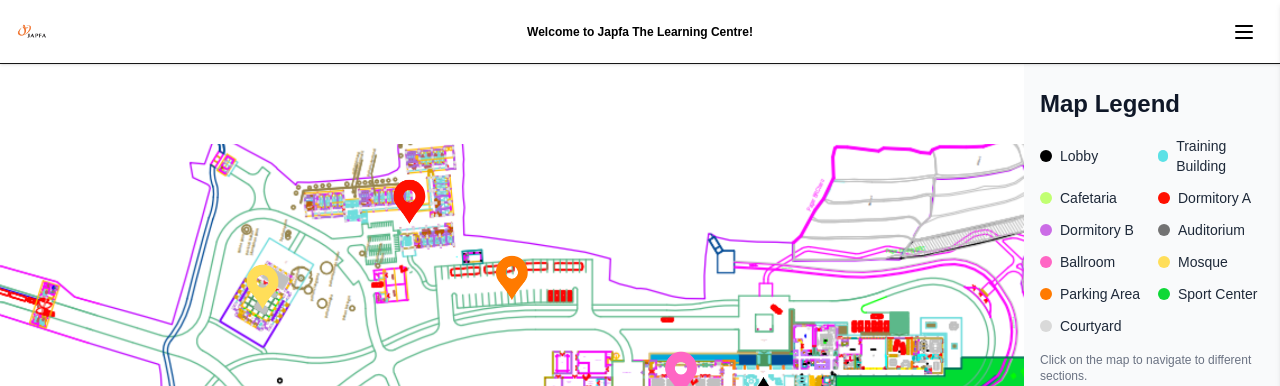
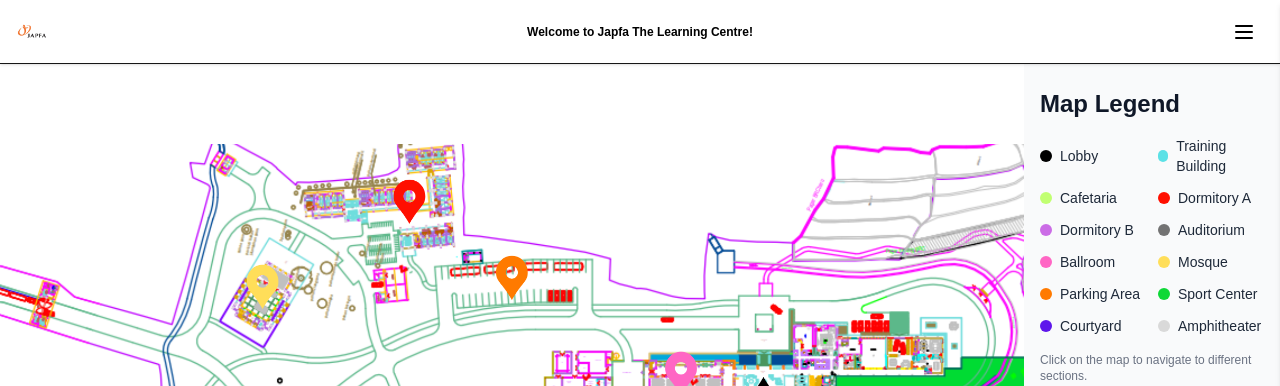
Before and after one commit to Azlm102938/JTLC-Device, a Next.js app: page /dashboard in a window 1280 px wide. Shown: the top 386 px of the page. Built offline with nearby package versions, Linux system fonts and the light colour scheme.

Commit message:
done all

```diff
--- a/src/app/dashboard/page.tsx
+++ b/src/app/dashboard/page.tsx
@@ -98,7 +98,8 @@ const Dashboard = () => {
       { name: "Mosque", color: "bg-[#ffde59]" },
       { name: "Parking Area", color: "bg-[#ff7a00]" },
       { name: "Sport Center", color: "bg-[#0ed837]" },
-      { name: "Courtyard", color: "bg-[#d9d9d9]" },
+      { name: "Courtyard", color: "bg-[#5e17eb]" },
+      { name: "Amphitheater", color: "bg-[#d9d9d9]" },
     ].map(({ name, color }) => (
       <div key={name} className="flex items-center gap-2">
         <span className={`inline-block w-3 h-3 rounded-full ${color}`}></span>
```
Also changed, not shown: src/app/amphitheater/page.tsx (renamed from src/app/amphiteater/page.tsx).
